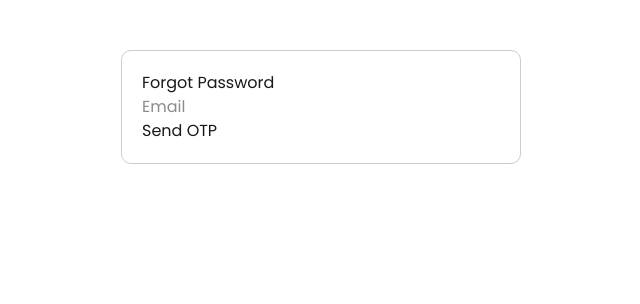
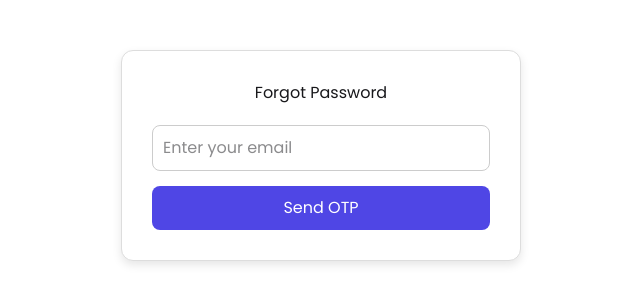
Before and after one commit to Code-Cubed/Imaginara, a React (Vite) app in the folder frontend/imaginara/: page /forgot-password in a window 1280 px wide. Shown: the top 304 px of the page, without its empty margins (319-959 px from the left). Built offline with nearby package versions, Linux system fonts and the light colour scheme; no server answers.

Commit message:
error resolve

```diff
--- a/frontend/imaginara/src/pages/Auth/ForgetPassword.jsx
+++ b/frontend/imaginara/src/pages/Auth/ForgetPassword.jsx
@@ -8,47 +8,147 @@ const ForgotPassword = () => {
   const [newPassword, setNewPassword] = useState("");
   const [message, setMessage] = useState("");
   const [error, setError] = useState("");
+  const [loading, setLoading] = useState(false);
 
+  // ---------- SEND OTP ----------
   const handleSendOtp = async () => {
-    setError(""); setMessage("");
+    setError("");
+    setMessage("");
+    setLoading(true);
+
     try {
       await api.post("/api/auth/send-otp", { email });
       setOtpSent(true);
-      setMessage("OTP sent to your email");
+      setMessage("✅ OTP sent to your email");
     } catch (err) {
       setError(err.response?.data?.message || "Error sending OTP");
+    } finally {
+      setLoading(false);
     }
   };
 
+  // ---------- RESET PASSWORD ----------
   const handleResetPassword = async () => {
-    setError(""); setMessage("");
+    setError("");
+    setMessage("");
+    setLoading(true);
+
     try {
-      await api.post("/api/auth/reset-password", { email, otp, newPassword });
-      setMessage("Password reset successfully! You can login now.");
+      await api.post("/api/auth/reset-password-otp", { email, otp, newPassword });
+      // endpoint name changed to match backend function
+      setMessage("✅ Password reset successfully! You can now login.");
       setOtpSent(false);
-      setEmail(""); setOtp(""); setNewPassword("");
+      setEmail("");
+      setOtp("");
+      setNewPassword("");
     } catch (err) {
       setError(err.response?.data?.message || "Error resetting password");
+    } finally {
+      setLoading(false);
     }
   };
 
   return (
-    <div style={{ maxWidth: 400, margin: "50px auto", padding: 20, border: "1px solid #ccc", borderRadius: 10 }}>
-      <h2>Forgot Password</h2>
+    <div
+      style={{
+        maxWidth: 400,
+        margin: "50px auto",
+        padding: 30,
+        border: "1px solid #ddd",
+        borderRadius: 12,
+        boxShadow: "0 4px 10px rgba(0,0,0,0.1)",
+        background: "#fff",
+      }}
+    >
+      <h2 style={{ textAlign: "center", marginBottom: 20 }}>Forgot Password</h2>
+
       {!otpSent ? (
         <>
-          <input type="email" placeholder="Email" value={email} onChange={e => setEmail(e.target.value)} />
-          <button onClick={handleSendOtp}>Send OTP</button>
+          <input
+            type="email"
+            placeholder="Enter your email"
+            value={email}
+            onChange={(e) => setEmail(e.target.value)}
+            style={{
+              width: "100%",
+              padding: "10px",
+              marginBottom: "15px",
+              borderRadius: "8px",
+              border: "1px solid #ccc",
+            }}
+          />
+          <button
+            onClick={handleSendOtp}
+            disabled={loading || !email}
+            style={{
+              width: "100%",
+              padding: "10px",
+              borderRadius: "8px",
+              backgroundColor: "#4f46e5",
+              color: "white",
+              border: "none",
+              cursor: "pointer",
+            }}
+          >
+            {loading ? "Sending..." : "Send OTP"}
+          </button>
         </>
       ) : (
         <>
-          <input type="text" placeholder="OTP" value={otp} onChange={e => setOtp(e.target.value)} />
-          <input type="password" placeholder="New Password" value={newPassword} onChange={e => setNewPassword(e.target.value)} />
-          <button onClick={handleResetPassword}>Reset Password</button>
+          <input
+            type="text"
+            placeholder="Enter OTP"
+            value={otp}
+            onChange={(e) => setOtp(e.target.value)}
+            style={{
+              width: "100%",
+              padding: "10px",
+              marginBottom: "10px",
+              borderRadius: "8px",
+              border: "1px solid #ccc",
+            }}
+          />
+          <input
+            type="password"
+            placeholder="Enter new password"
+            value={newPassword}
+            onChange={(e) => setNewPassword(e.target.value)}
+            style={{
+              width: "100%",
+              padding: "10px",
+              marginBottom: "15px",
+              borderRadius: "8px",
+              border: "1px solid #ccc",
+            }}
+          />
+          <button
+            onClick={handleResetPassword}
+            disabled={loading || !otp || !newPassword}
+            style={{
+              width: "100%",
+              padding: "10px",
+              borderRadius: "8px",
+              backgroundColor: "#4f46e5",
+              color: "white",
+              border: "none",
+              cursor: "pointer",
+            }}
+          >
+            {loading ? "Resetting..." : "Reset Password"}
+          </button>
         </>
       )}
-      {message && <p style={{ color: "green" }}>{message}</p>}
-      {error && <p style={{ color: "red" }}>{error}</p>}
+
+      {message && (
+        <p style={{ color: "green", marginTop: 15, textAlign: "center" }}>
+          {message}
+        </p>
+      )}
+      {error && (
+        <p style={{ color: "red", marginTop: 15, textAlign: "center" }}>
+          {error}
+        </p>
+      )}
     </div>
   );
 };
```
Also changed, not shown: 2 other files (tests, documents, lock files or other folders).
